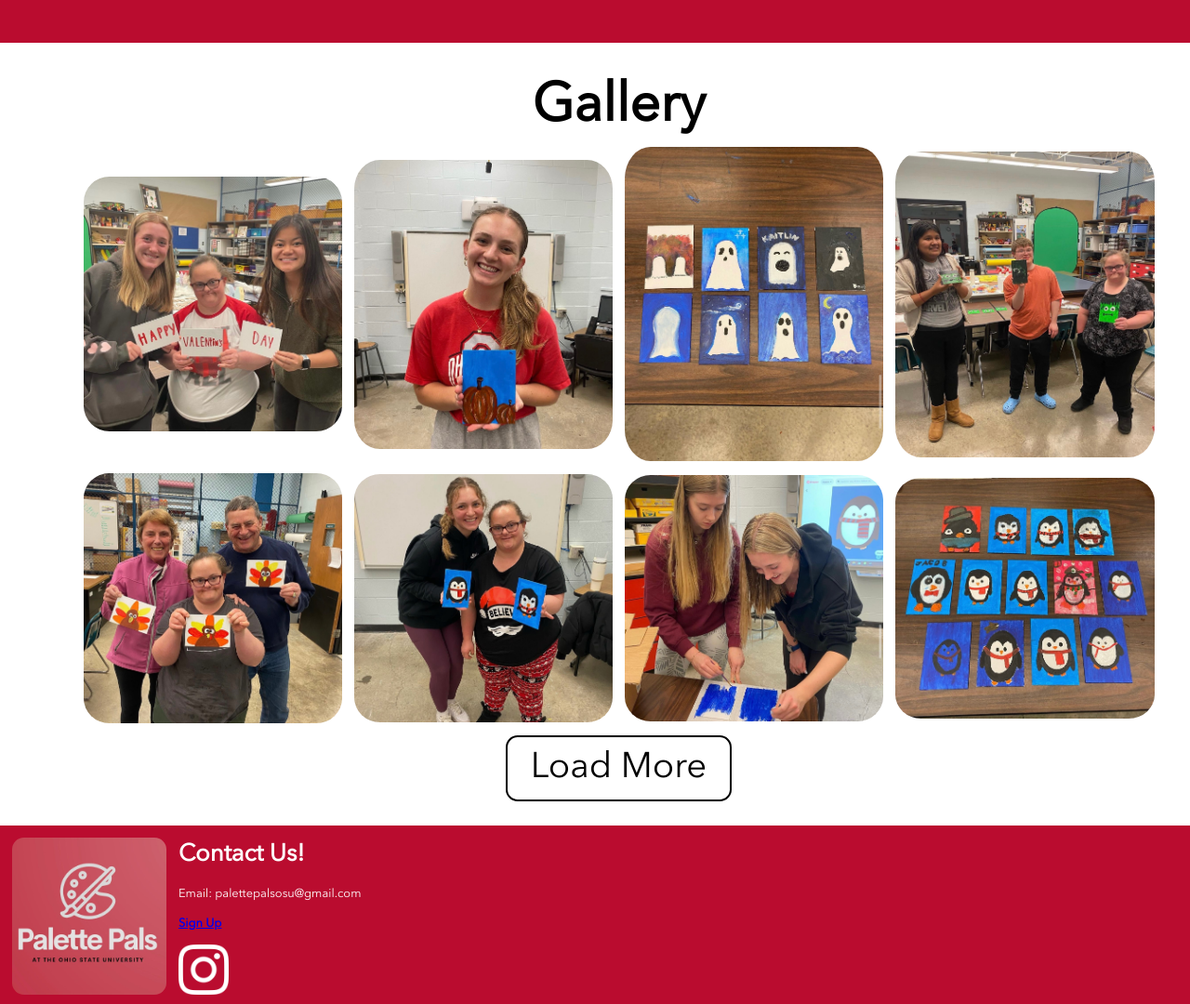
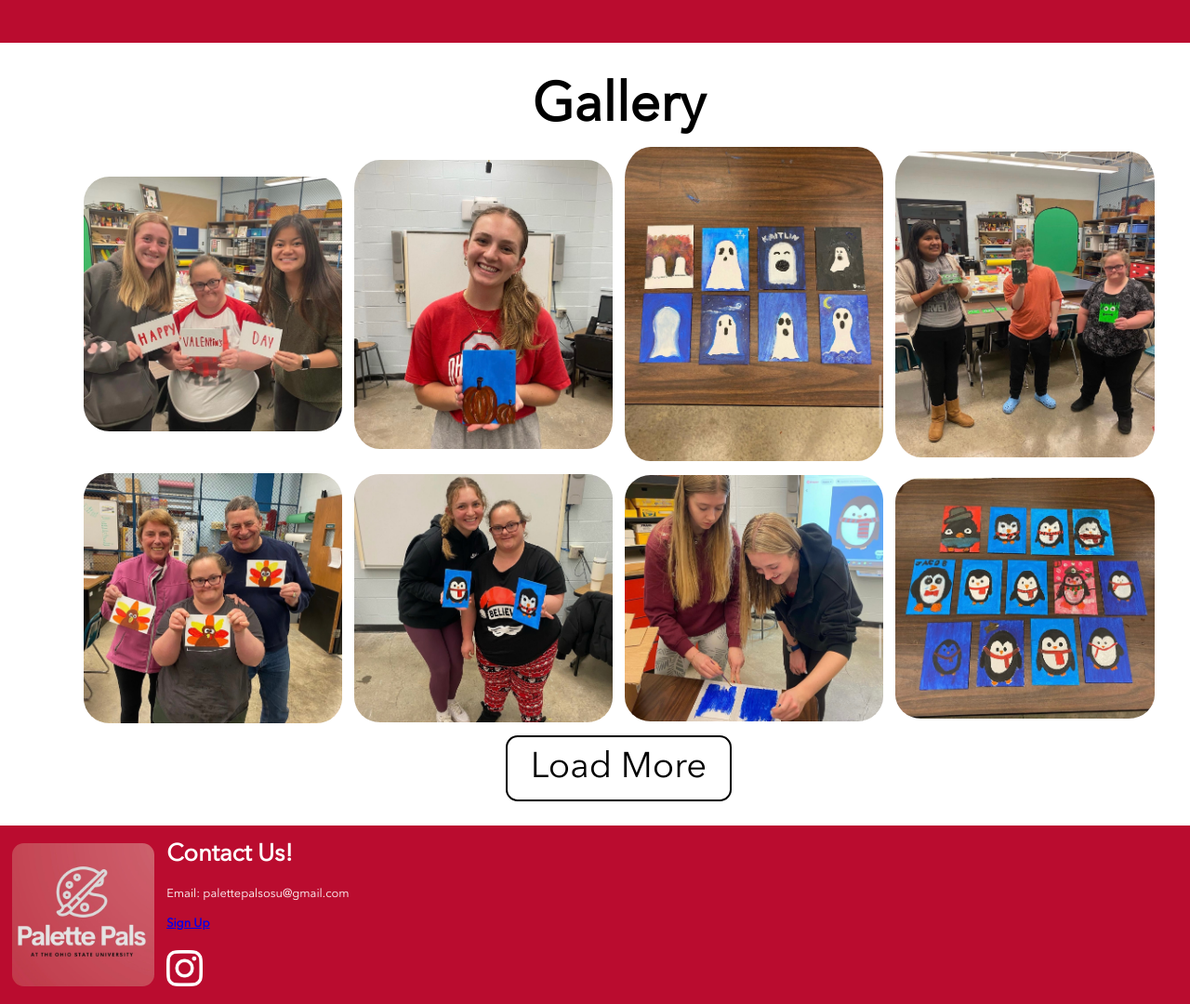
Before and after one commit to singh1733/pallete_pals, a React (Vite) app: page / in a window 1280 px wide. Shown: the part 917-1997 px from the top of the page at 93% size. Built offline with nearby package versions, Linux system fonts and the light colour scheme.

Commit message:
Fixed scalability of footer

```diff
--- a/src/assets/styles/MainPage.module.css
+++ b/src/assets/styles/MainPage.module.css
@@ -91,7 +91,7 @@ button {
   font-style: normal;
 }
 
-html{
+html {
   font-size: 10vw;
 }
 
@@ -109,8 +109,8 @@ body {
   justify-items: center;
   align-items: center;
   align-content: center;
-  height: .6em;
-  padding: .1em;
+  height: 0.6em;
+  padding: 0.1em;
   gap: 2vw;
   position: fixed;
   width: 100vw;
@@ -119,7 +119,7 @@ body {
 
 .Nav h1 {
   font-family: "RidayParcia", sans-serif;
-  font-size: .55rem;
+  font-size: 0.55rem;
   font-weight: 100;
 }
 
@@ -133,7 +133,6 @@ ul {
 li {
   cursor: pointer;
   font-size: 2.5vw;
-
 }
 
 .Slideshow {
@@ -152,11 +151,10 @@ li {
 }
 
 .Slideshow img {
-
   object-fit: cover;
   object-position: center;
-  border-radius: .5em;
-  padding: .1em;
+  border-radius: 0.5em;
+  padding: 0.1em;
   width: 40%;
   height: 100%;
 }
@@ -227,14 +225,15 @@ li {
   text-align: center;
   border-radius: 1vw;
   grid-column: span 4;
-  transition: background-color .3s ease, color .3s ease, border-color .3s ease;
-  margin: 0 auto
+  transition: background-color 0.3s ease, color 0.3s ease,
+    border-color 0.3s ease;
+  margin: 0 auto;
 }
 
-.Gallery button:hover{
-    background-color: #ba0c2f;
-    color: white;
-    border-color:  white;
+.Gallery button:hover {
+  background-color: #ba0c2f;
+  color: white;
+  border-color: white;
 }
 
 .Contact {
@@ -242,32 +241,31 @@ li {
   display: grid;
   grid-template-columns: auto 1fr;
   grid-template-rows: auto auto auto 1fr;
-  padding: .1em;
-  gap: .1em;
+  padding: 0.1em;
+  gap: 0.1em;
   color: white;
   align-items: center;
   justify-content: center;
   height: 1.5em;
 }
 
-
 .logo {
-  width: 100%;
-  height: 100%;
+  width: 1.2em;
+  height: 1.2em;
   grid-row: span 4; /* Logo spans across all three rows */
   border-radius: 1vw;
 }
 
 .insta {
-  width: 5%;
-  height: 90%;
+  width: 3em;
+  height: 3em;
   margin: 0;
   padding: 0;
 }
 
 .Contact p,
 .Contact a {
-  font-size: .1em;
+  font-size: 0.1em;
   align-self: center; /* Center align the first paragraph in the second column */
   margin: 0;
   padding: 0;
@@ -291,7 +289,7 @@ li::after {
   position: absolute;
   width: 100%;
   transform: scaleX(0);
-  height: .5vh;
+  height: 0.5vh;
   bottom: 0;
   left: 0;
   background-color: #ba0c2f;
```
